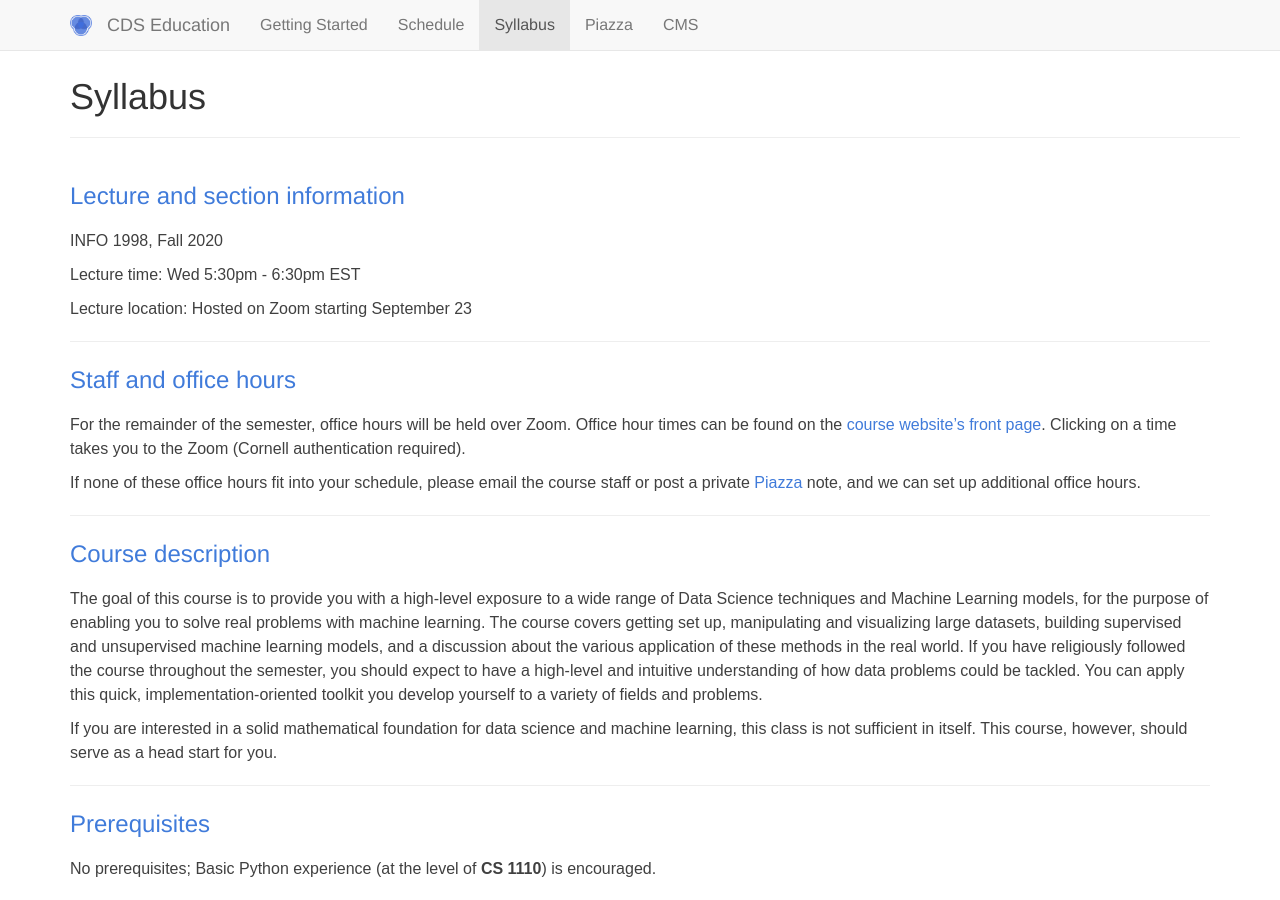
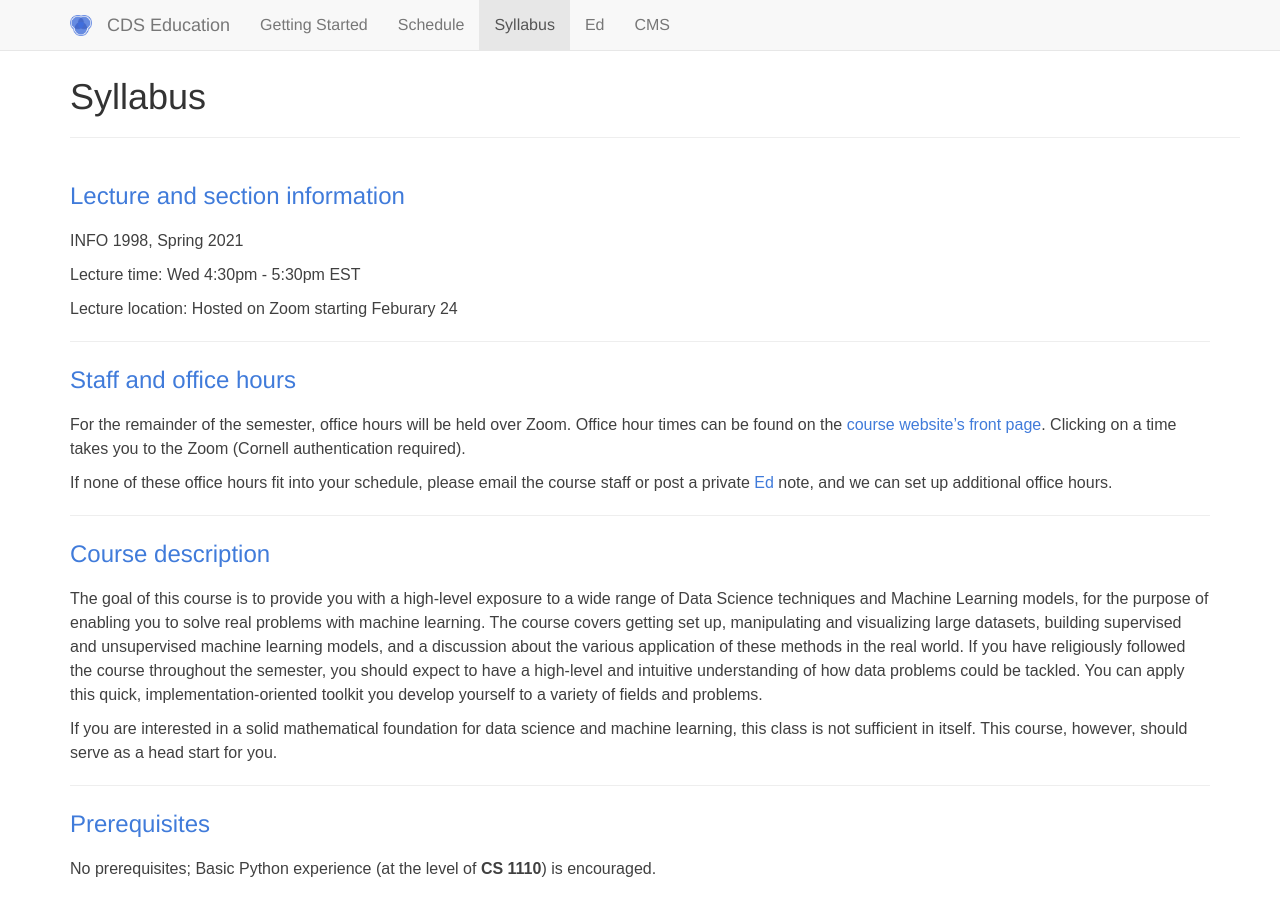
Before and after one commit to CornellDataScience/info1998, a Jekyll site: the page built from syllabus.md, in a window 1280 px wide and 900 px high. Built offline with Jekyll 4.4.1, drawn with Linux system fonts in a browser that asks for light colours; some of the changed text lies outside the part shown.

Commit message:
changed semester info

```diff
--- a/_data/navpages.yml
+++ b/_data/navpages.yml
@@ -4,8 +4,8 @@
   name: Schedule
 - path: syllabus.md
   name: Syllabus
-- path: https://www.piazza.com/cornell/fall2020/info1998
-  name: Piazza
+- path: https://edstem.org/us/courses/4760/discussion/
+  name: Ed
   external: true
 - path: https://cmsx.cs.cornell.edu/
   name: CMS
--- a/syllabus.md
+++ b/syllabus.md
@@ -3,18 +3,18 @@ title: Syllabus
 layout: main
 ---
 ### Lecture and section information
-INFO 1998, Fall 2020
+INFO 1998, Spring 2021
 
-Lecture time: Wed 5:30pm - 6:30pm EST
+Lecture time: Wed 4:30pm - 5:30pm EST
 
-Lecture location: Hosted on Zoom starting September 23
+Lecture location: Hosted on Zoom starting Feburary 24
 
 ----------------------------------------------------------------------------------------
 ### Staff and office hours
 
 For the remainder of the semester, office hours will be held over Zoom. Office hour times can be found on the [course website's front page](https://cornelldatascience.github.io/info1998/). Clicking on a time takes you to the Zoom (Cornell authentication required).
 
-If none of these office hours fit into your schedule, please email the course staff or post a private [Piazza](https://www.piazza.com/cornell/fall2020/info1998) note, and we can set up additional office hours.
+If none of these office hours fit into your schedule, please email the course staff or post a private [Ed](https://edstem.org/us/courses/4760/discussion/) note, and we can set up additional office hours.
 
 ----------------------------------------------------------------------------------------
 ### Course description
```
Also changed, not shown: other parts of syllabus.md (+2 -3 lines), index.md (+1 -1 lines), 4 other files.
